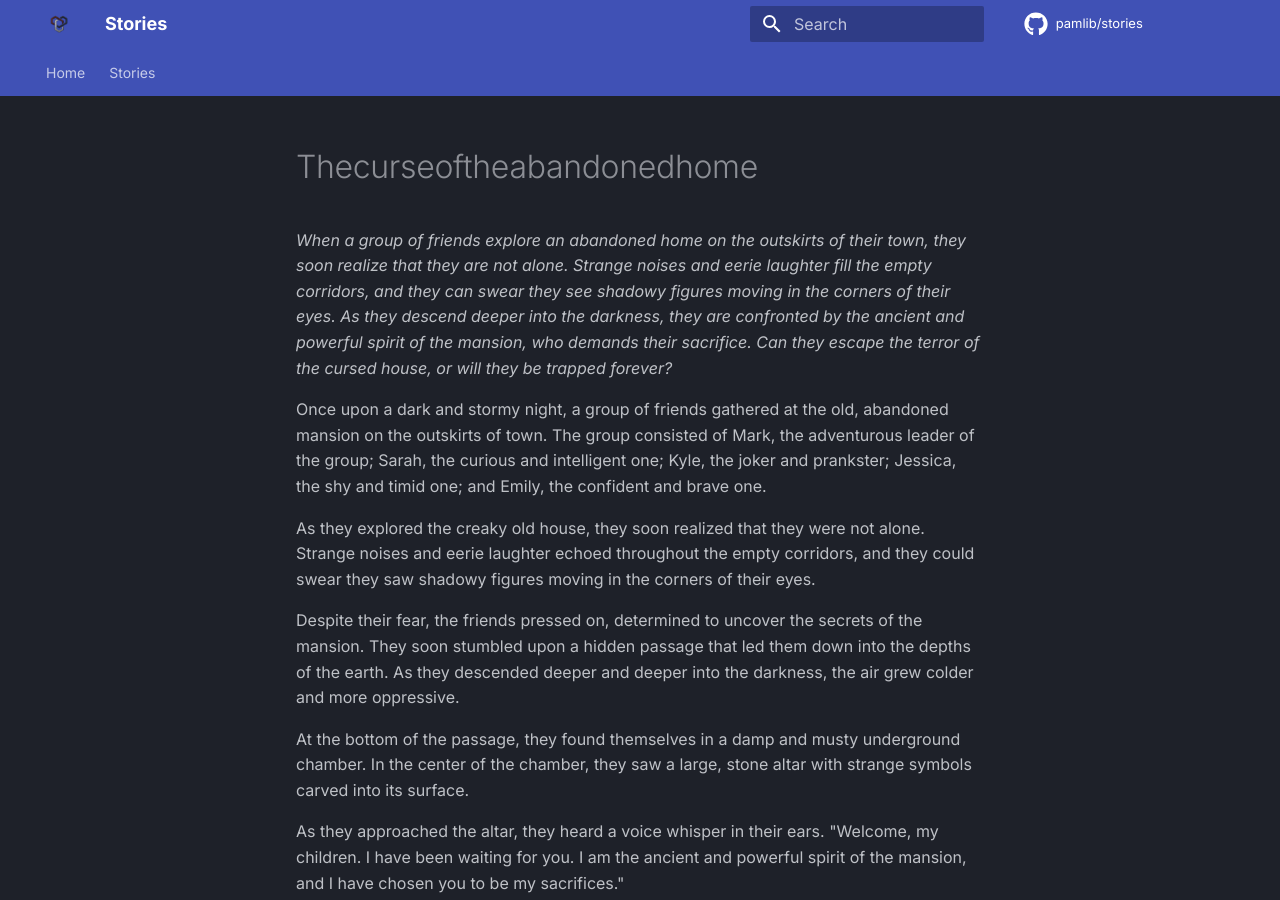
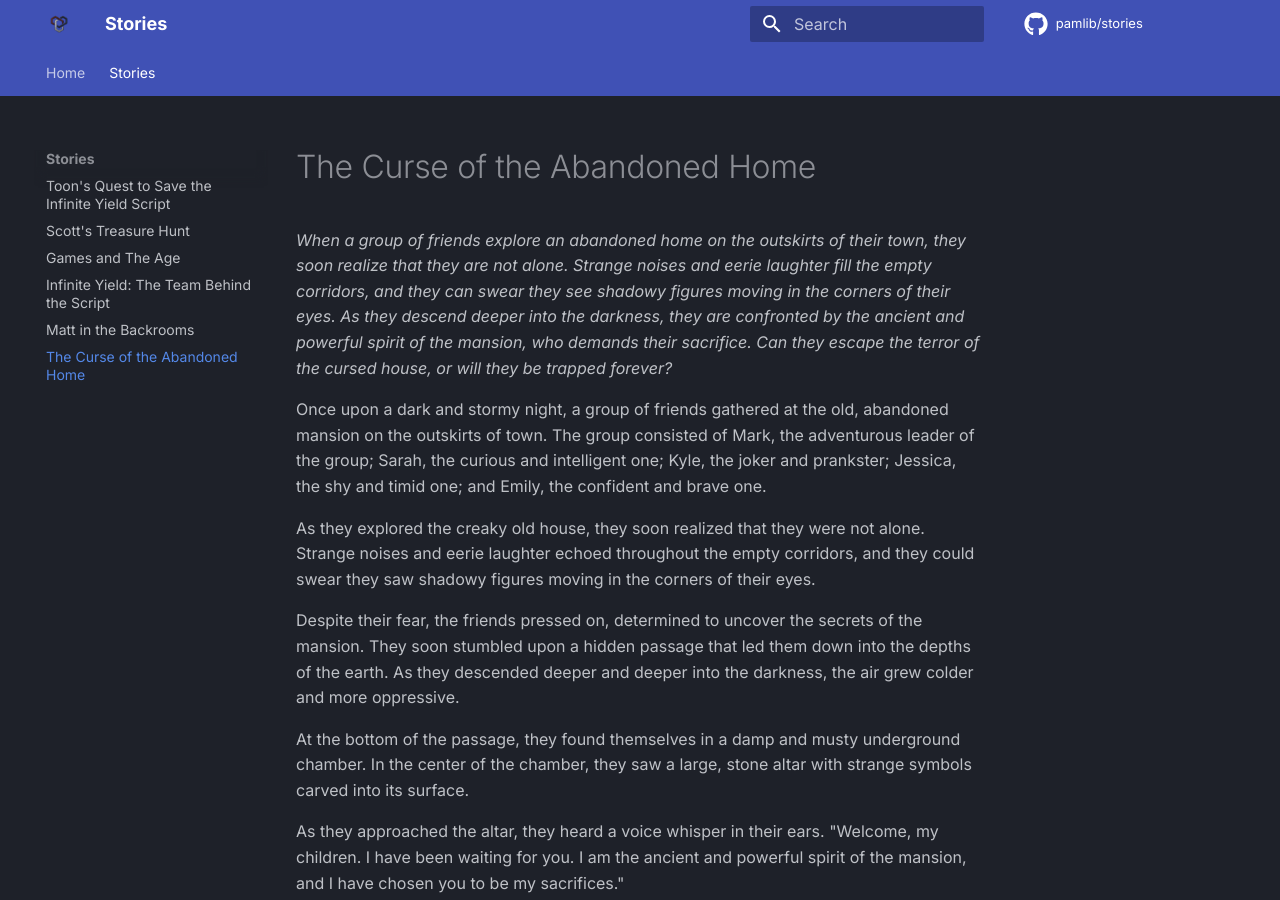
Before and after one commit to pamlib/stories, an MkDocs documentation site: the page built from docs/stories/thecurseoftheabandonedhome.md, in a window 1280 px wide and 900 px high. Built offline with MkDocs 1.6.1 and Material for MkDocs 9.7.7, drawn with Linux system fonts in a browser that asks for light colours; comment, search, counter and statistics services are not loaded.

Commit message:
Update mkdocs.yml

```diff
--- a/mkdocs.yml
+++ b/mkdocs.yml
@@ -27,6 +27,7 @@ nav:
     - "Games and The Age": stories/gamesandtheage.md
     - "Infinite Yield: The Team Behind the Script": stories/infiniteyieldtheteambehindthescript.md
     - "Matt in the Backrooms": stories/mattinthebackrooms.md
+    - "The Curse of the Abandoned Home": stories/thecurseoftheabandonedhome.md
 
 
 markdown_extensions:
```
